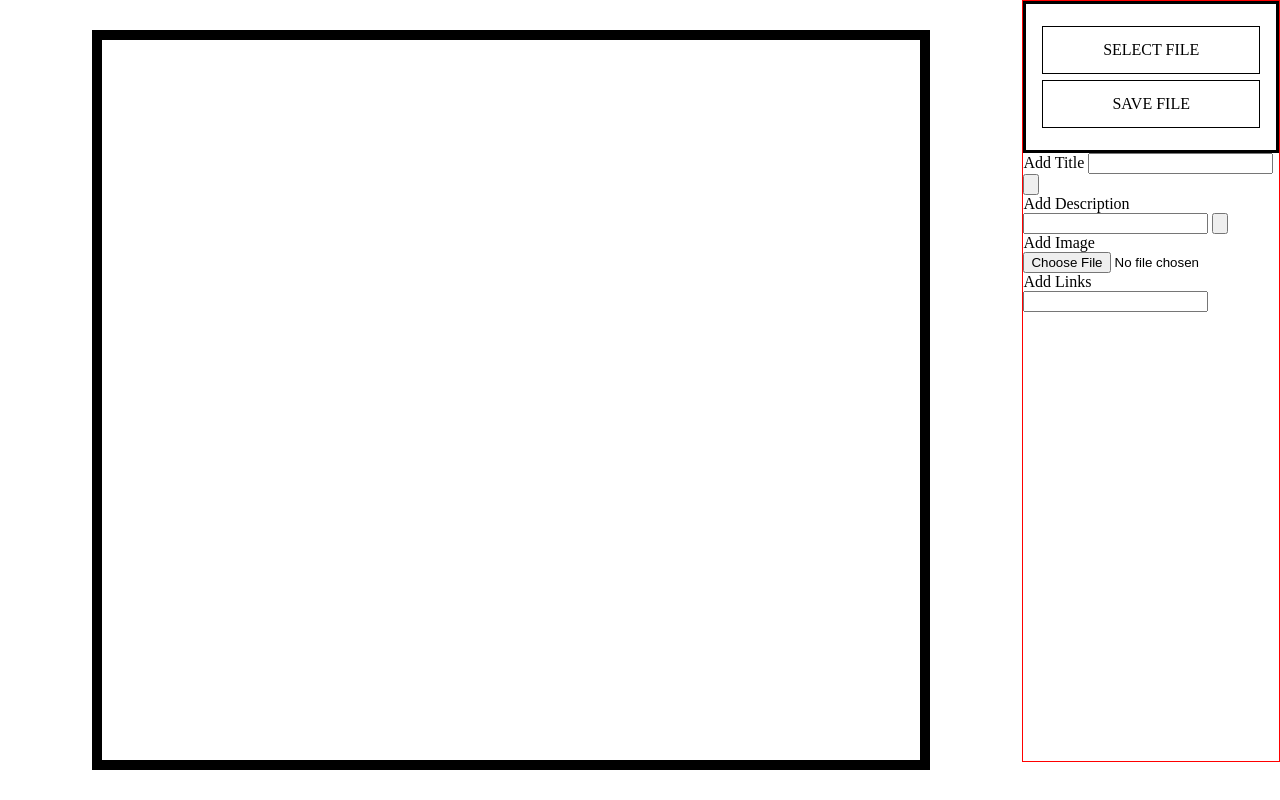
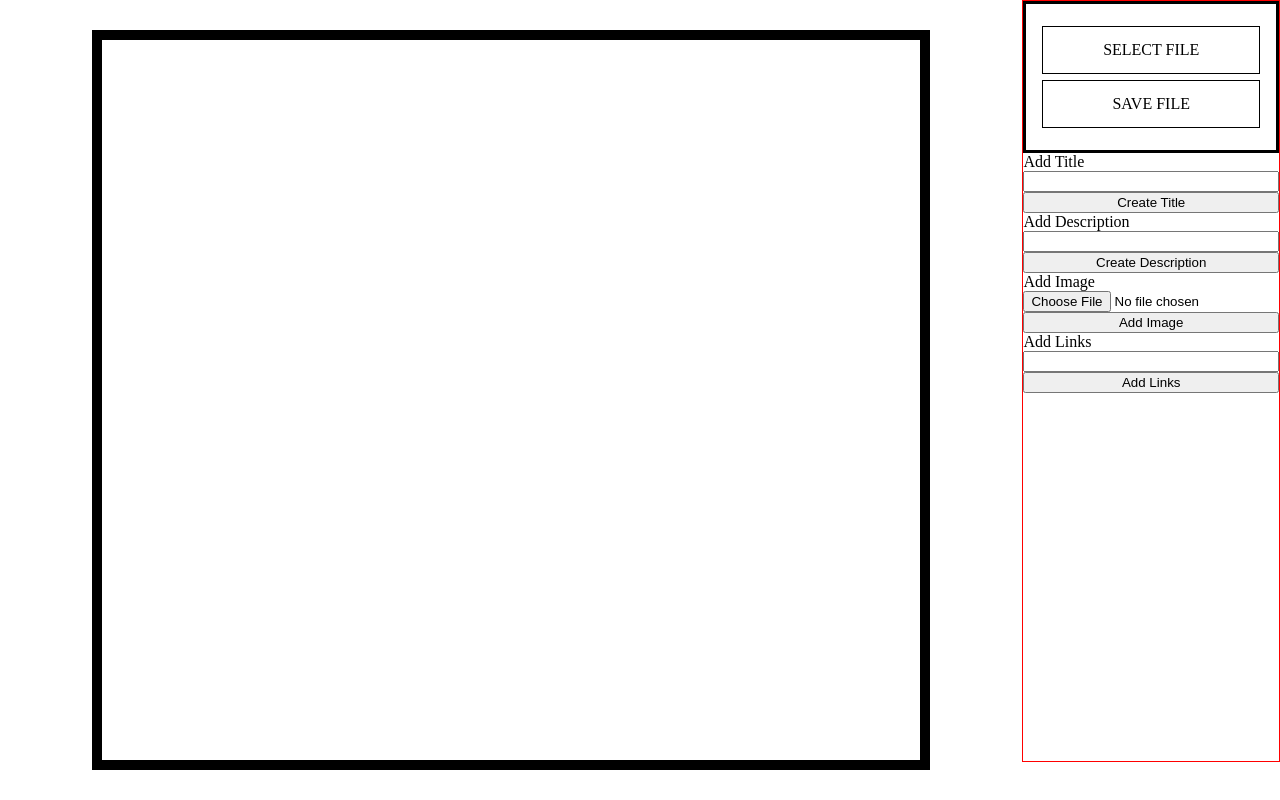
Before and after one commit to DustyCs/PostMaker, a PHP site: page / in a window 1280 px wide. Run offline with PHP 8.4, Linux system fonts and the light colour scheme; some libraries are stand-ins or nearby versions.

Commit message:
Made a controller but way too DRY need to clean

```diff
--- a/index.php
+++ b/index.php
@@ -31,23 +31,25 @@
             <div class="main-interface">
                 <div class="interface-forms">
                     <form action="" class="main-form">
-                        <div class="title">
+                        <div class="title input-form">
                             <label for="title">Add Title</label>
                             <input type="text" name="" id="title">
-                            <input type="submit" value="">
+                            <input type="button" value="Create Title" id="addTitle">
                         </div>
-                        <div class="description">
+                        <div class="description input-form">
                             <label for="description">Add Description</label>
                             <input type="text" name="" id="description">
-                            <input type="submit" value="">
+                            <input type="submit" value="Create Description">
                         </div>
-                        <div class="image">
+                        <div class="image input-form">
                             <label for="image">Add Image</label>
                             <input type="file" name="" id="image">
+                            <input type="submit" value="Add Image">
                         </div>
-                        <div class="links">
+                        <div class="links input-form">
                             <label for="links">Add Links</label>
                             <input type="text" name="" id="links">
+                            <input type="submit" value="Add Links">
                         </div>
                     </form>
                 </div>
--- a/static/css/master.css
+++ b/static/css/master.css
@@ -74,3 +74,8 @@ body {
     display: flex;
     flex-direction: column;
 }
+
+.input-form {
+    display: flex;
+    flex-direction: column;
+}
--- a/static/js/siteController.js
+++ b/static/js/siteController.js
@@ -4,10 +4,43 @@ $(document).ready(function(){
         console.log(file.name);
 
         // debug purpose
-        $(".preview").load('../includes/jsonData.includes.php', {
-            filename: file.name
-        })
+        // W A R N I N G -> THIS COULD CREATE/OVERWRITE FILES IF UNCOMMENTED BE CAREFUL
+        // $(".preview").load('../includes/jsonData.includes.php', {
+        //     filename: file.name
+        // })
+
+    })
+
+    var jsonData = new Object;
+
+    jsonData.title = "Something";
+
+    // console.log(jsonData);
+
+    $("#addTitle").on('click', function(){
+        console.log($("#title").val());
+        jsonController.addTitle($("#title").val(), jsonData);
+        console.log(jsonData);
     })
 
     // $(".preview").load("../includes/renderData.php");
 });
+
+// STILL DRY
+// NEED CLEANING
+// Need a way to increment the object key
+const jsonController = {
+    addTitle : function(data, json){
+        !json.title ? json.title = data : json["title" + 1] = data;
+    },
+    addDescription : function(data, json){
+        !json.description ? json.description = data : json[description + '1'] = data;
+    },
+    addImage : function(data, json){
+        !json.image ? json.image = data : json[image + '1'] = data;
+    },
+    addLinks : function(data, json){
+        !json.link ? json.link = data : json[link + '1'] = data;
+    }
+
+}
```
